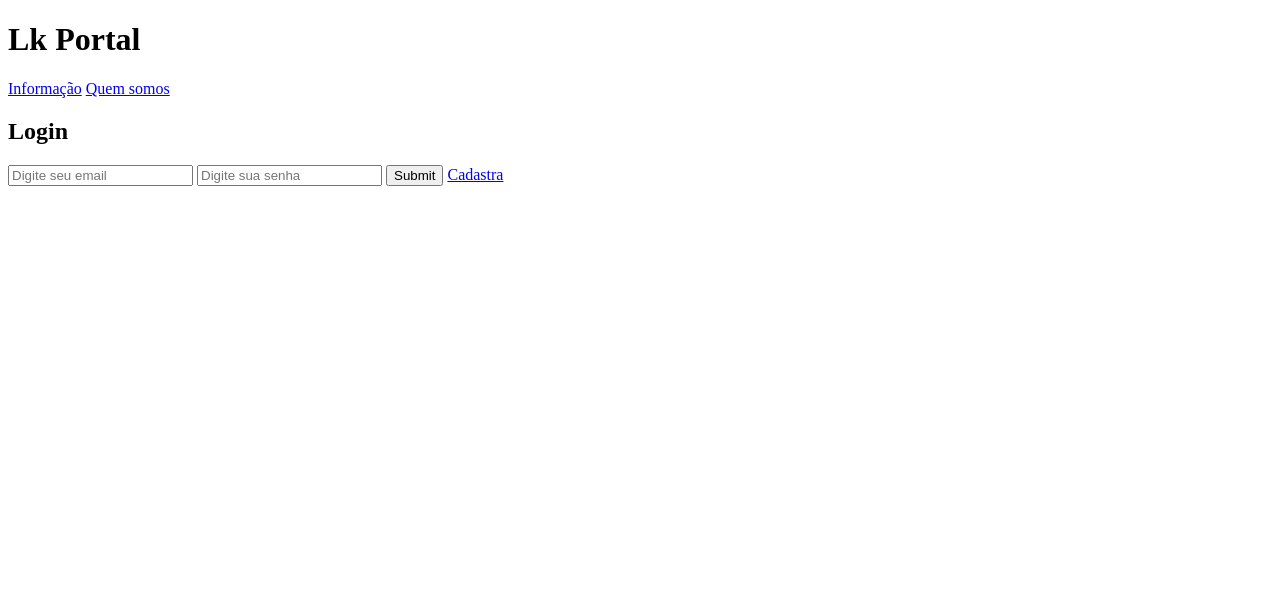
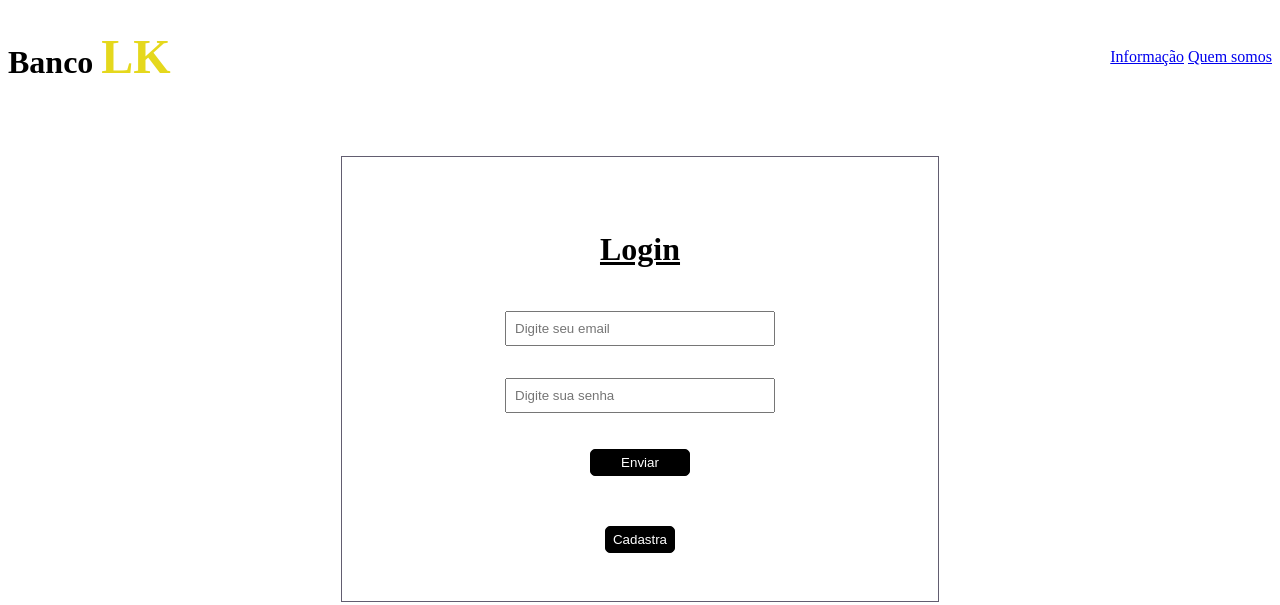
Before and after one commit to lkportal/bank_fake, a plain HTML site: page index.html in a window 1280 px wide. Drawn offline with Linux system fonts and the light colour scheme.

Commit message:
add style index

```diff
--- a/index.html
+++ b/index.html
@@ -5,22 +5,23 @@
     <meta http-equiv="X-UA-Compatible" content="IE=edge">
     <meta name="viewport" content="width=device-width, initial-scale=1.0">
     <title>BancoLk</title></head>
+    <link rel="stylesheet" href="./styles/css/main.css">
 
 <body>
     <header class="conteiner-header">
-        <h1>Lk Portal</h1>
+        <h1>Banco <span class="lk">LK</span> </h1>
         <nav>
             <a href="#">Informação</a>
             <a href="#">Quem somos</a>
         </nav>
     </header>
     <section class="conteiner-section">
-        <form>
+        <form class="conteiner-form">
             <h2>Login</h2>
             <input type="text" placeholder="Digite seu email">
             <input type="text" placeholder="Digite sua senha">
-            <input type="submit">
-            <a href="#">Cadastra</a>
+            <button id="btn-enviar">Enviar</button>
+            <button id="btn-cadastra">Cadastra</button>
         </form>
     </section>
 </body>
--- /dev/null
+++ b/styles/sass/02-Base/_elements.sass
@@ -0,0 +1,4 @@
+
+button
+    width: 100px
+    padding: 5px
--- /dev/null
+++ b/styles/sass/02-Base/_utilities.sass
@@ -0,0 +1,10 @@
+@use './variables'
+//MIXINS
+@mixin border($color,$width)
+    border: solid $color $width
+    padding: 5px
+@mixin btn
+        border: solid 1px variables.$black
+        border-radius: 5px
+        background-color: variables.$black
+        color: variables.$white
--- /dev/null
+++ b/styles/sass/02-Base/_variables.sass
@@ -0,0 +1,5 @@
+$black:#000
+$white:#FFFFFF
+$yellow:#E5D81D
+$dark-blue:#050719
+$gray:#625D70
--- a/styles/sass/02-Base/base.sass
+++ b/styles/sass/02-Base/base.sass
@@ -0,0 +1,3 @@
+@use './variables'
+@use './utilities'
+@use './elements'
--- a/styles/sass/03-Modules/module.sass
+++ b/styles/sass/03-Modules/module.sass
@@ -0,0 +1,37 @@
+@use '../02-Base/utilities'
+@use '../02-Base/variables'
+.conteiner-form
+    display: flex
+    flex-direction: column
+    align-items: center
+    @include utilities.border(variables.$gray,1px)
+    padding: 3rem
+    width: 500px
+    h2
+        text-align: center
+        font-size: 2rem
+        text-decoration: underline
+    input
+        width: 250px
+        padding: 0.5rem
+        margin: 1rem
+    #btn-cadastra
+        @include utilities.btn
+        margin-top:50px
+        width: 70px
+        &:hover
+            background-color: variables.$yellow
+            color: variables.$black
+            @include utilities.border(variables.$yellow,1px)
+    #btn-enviar
+        @include utilities.btn
+        width: 100px
+        margin-top: 20px
+        cursor: pointer
+        &:hover
+            background-color: variables.$yellow
+            color: variables.$black
+            @include utilities.border(variables.$yellow,1px)
+.conteiner-header .lk
+    color: variables.$yellow
+    font-size: 3rem
--- a/styles/sass/04-Layout/layout.sass
+++ b/styles/sass/04-Layout/layout.sass
@@ -0,0 +1,12 @@
+@use '../02-Base/variables'
+@use '../02-Base/utilities'
+
+.conteiner-header
+    display: flex
+    justify-content: space-between
+    align-items: center
+.conteiner-section
+    display: flex
+    flex-direction: row
+    justify-content: center
+    margin-top: 50px
--- a/styles/sass/main.sass
+++ b/styles/sass/main.sass
@@ -0,0 +1,4 @@
+@use './02-Base/base'
+@use './01-Plugins/plugins'
+@use './03-Modules/module'
+@use './04-Layout/layout'
```
Also changed, not shown: styles/css/main.css (added), 1 other file.
